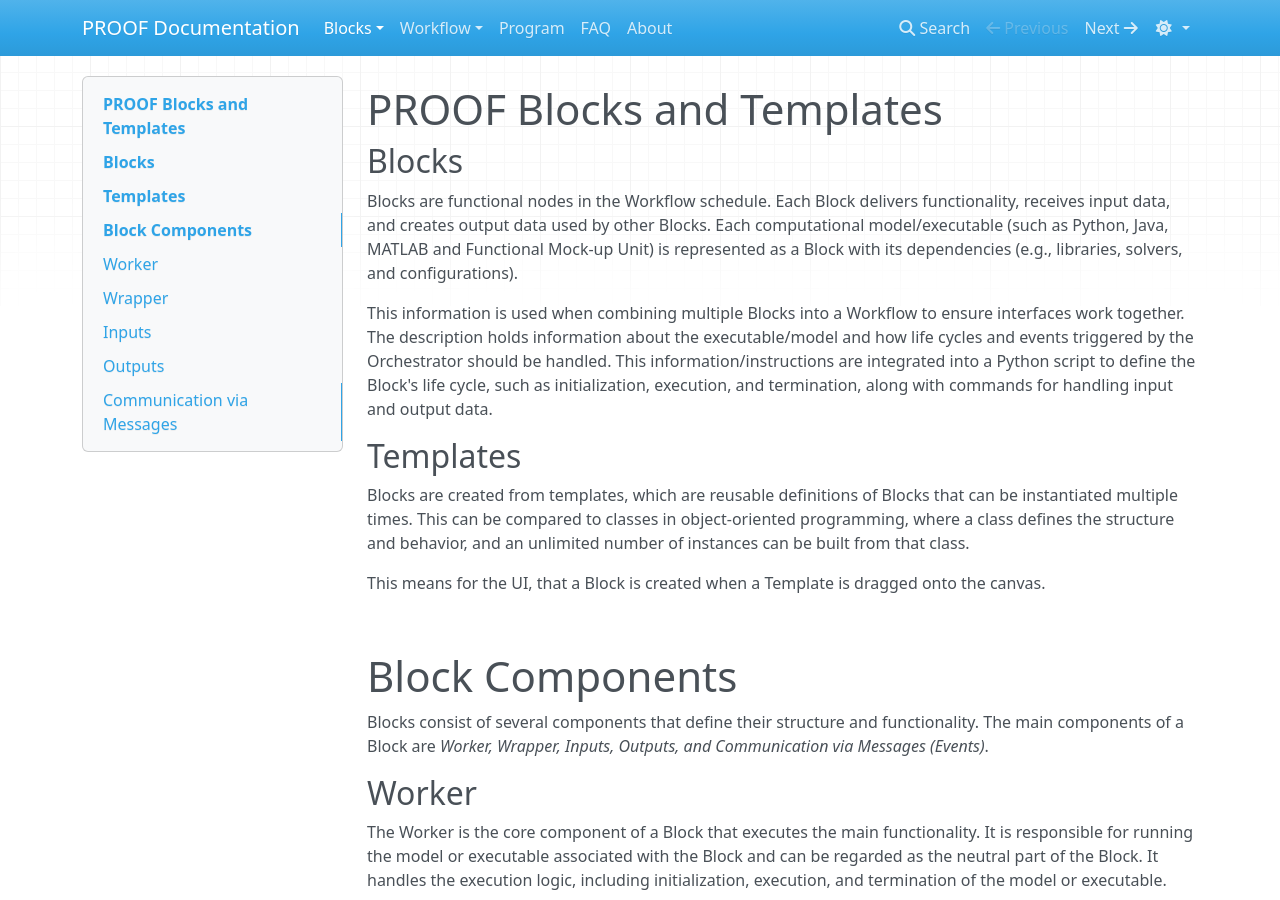
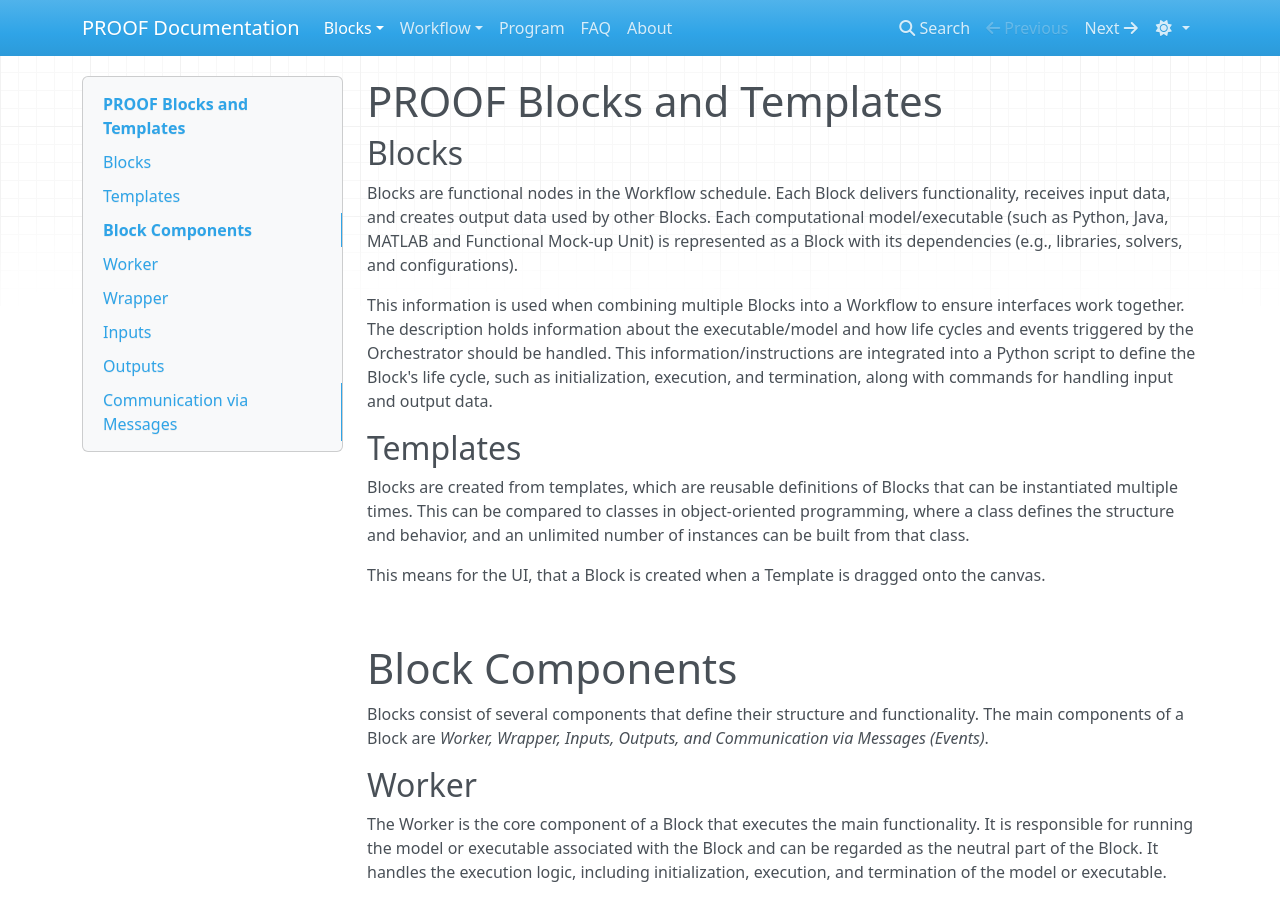
Before and after one commit to KIT-IAI-PROOF/kit-iai-proof.github.io, an MkDocs documentation site: the page built from docs/Block/overview.md, in a window 1280 px wide and 900 px high. Built offline with MkDocs 1.6.1, drawn with Linux system fonts in a browser that asks for light colours; nearby versions of some CDN libraries.

Commit message:
feat: unify headline usage

```diff
--- a/docs/Block/overview.md
+++ b/docs/Block/overview.md
@@ -1,6 +1,6 @@
-#<H1> PROOF Blocks and Templates </H1>
+# PROOF Blocks and Templates
 
-#<H2> Blocks </H2>
+## Blocks
 
 Blocks are functional nodes in the Workflow schedule.
 Each Block delivers functionality, receives input data, and creates output data used by other Blocks.
@@ -14,7 +14,7 @@
 This information/instructions are integrated into a Python script to define the Block's life cycle, such as
 initialization, execution, and termination, along with commands for handling input and output data.
 
-#<H2> Templates </H2>
+## Templates
 
 Blocks are created from templates, which are reusable definitions of Blocks that can be instantiated multiple times.
 This can be compared to classes in object-oriented programming, where a class defines the structure and behavior,
@@ -24,25 +24,25 @@
 
 <br>
 
-#<H1> Block Components </H1>
+# Block Components
 
 Blocks consist of several components that define their structure and functionality.
 The main components of a Block are *Worker, Wrapper, Inputs, Outputs, and Communication via Messages (Events)*.
 
-##<H2> Worker </H2>
+## Worker
 
 The Worker is the core component of a Block that executes the main functionality.
 It is responsible for running the model or executable associated with the Block and can be regarded as the neutral part of the Block.
 It handles the execution logic, including initialization, execution, and termination of the model or executable.
 
-##<H2> Wrapper </H2>
+## Wrapper
 
 The Wrapper is the model itself that can be realized in various programming languages such as Python, Java, or MATLAB.
 It is started by the Worker as a background process and is responsible for executing the model's logic and serves as a bridge between the Worker and the model, providing the necessary interface for the Worker to interact with the model.
 The Wrapper contains the logic for handling inputs and outputs, as well as any additional configuration or dependencies required by the model.
 
 
-##<H2> Inputs </H2>
+## Inputs
 
 Inputs are the data that a Block receives from other Blocks or external sources. There are two types of inputs:
 
@@ -51,18 +51,18 @@
 
 Both types of inputs can be **required** or **optional**, depending on the Block's definition (see [Creating new Blocks and Templates](using-proof-Blocks.md#creating-new-templates)).
 
-##<H2> Outputs </H2>
+## Outputs
 
 Outputs are the data that a Block produces after processing the inputs. Similar to inputs, outputs can be of various types.
 They are used to connect Blocks in a Workflow. The outputs of one Block can be used as inputs for another Block, allowing for data flow between Blocks in a Workflow.
 
-##<H2> Communication via Messages </H2>
+## Communication via Messages
 
 The communication between Blocks and the orchestrator is done via messages, which are events that trigger specific actions in the Blocks.
 Messages are used to notify Blocks about changes in the state of the Workflow, such as the completion of a Block's execution or the availability of new data.
 There are three types of messages:
 
-###<H4>Synchronization Messages (SYNC)</H4>
+### Synchronization Messages (SYNC)
 These messages are sent to the workers by the orchestrator to synchronize the simulation process. Different synchronization messages exist for the several simulation phases:
 
    1. **Initialization Messages (INIT)**: The orchestrator sends these messages to the Workers to initialize the Blocks with the necessary (static) inputs and configuration.
@@ -70,10 +70,10 @@
    3. **Finalization Messages (FINALIZE)** are sent to the Workers to terminate the Block's execution.
    4. **Shutdown Messages (SHUTDOWN)** are sent to the Workers to clean up resources.
 
-###<H4>Value Messages (VALUE) </H4>
+### Value Messages (VALUE)
 They are used to transfer data between Blocks. They can contain the actual data that the Block needs to process or the results of the Block's execution.
 
-###<H4>Notify Messages (NOTIFY) </H4>
+### Notify Messages (NOTIFY)
 They are used to notify the orchestrator when a Block has finished the simulation step   and other Blocks about errors that occur during the execution of a Block. They contain information about the status of a Block and the Wrapper, too, when a Block ...
 
    - has finished the INIT phase to indicate that it is ready for execution.
```
Also changed, not shown: docs/Block/using-proof-blocks.md (+2 -2 lines).
